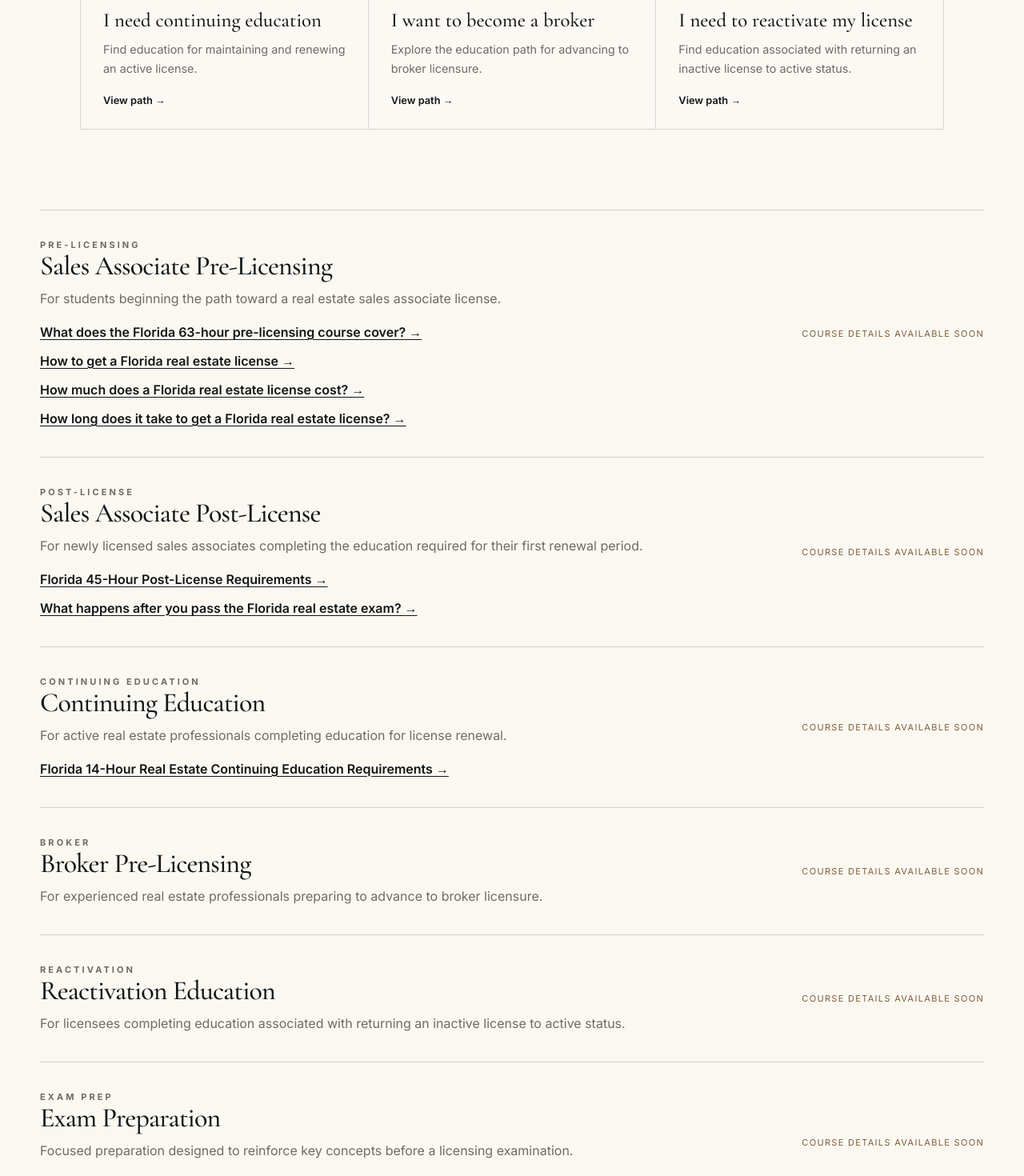
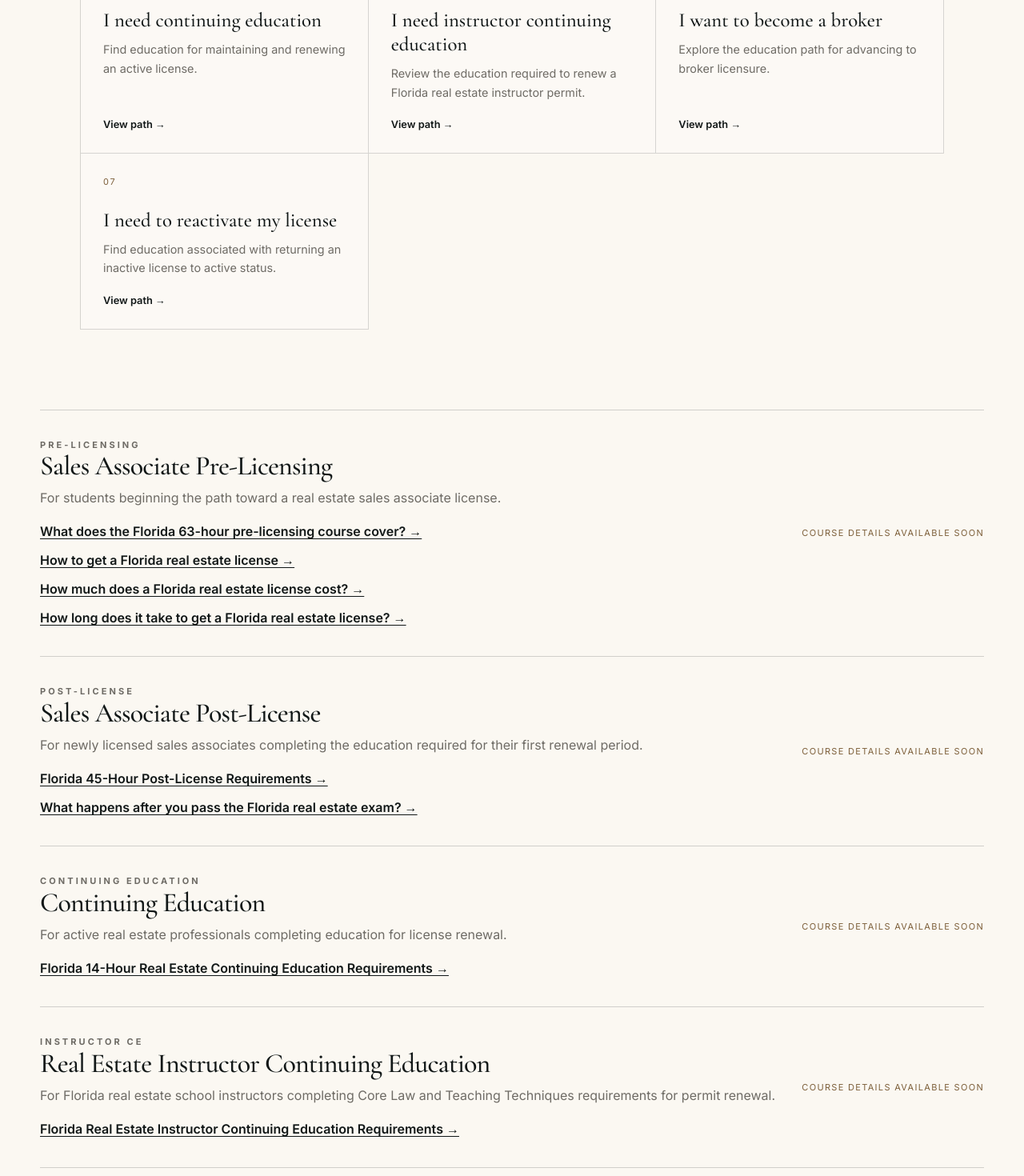
Before and after one commit to BrianLook/Greyson-Institute-Website, a Next.js app: page /courses in a window 1280 px wide. Shown: the part 2040-3510 px from the top of the page at 80% size. Built offline with nearby package versions, Linux system fonts and the light colour scheme.

Commit message:
Add instructor education to courses

```diff
--- a/app/courses/page.tsx
+++ b/app/courses/page.tsx
@@ -6,7 +6,7 @@ import { LicenseExpirationPromo } from "@/components/LicenseExpirationPromo";
 export const metadata: Metadata = {
   title: "Courses",
   description:
-    "Explore Greyson Institute online real estate education for pre-licensing, post-license, continuing education, broker education, reactivation, and exam preparation.",
+    "Explore Greyson Institute online real estate education for pre-licensing, post-license, continuing education, instructor education, broker education, reactivation, and exam preparation.",
 };
 
 const paths = [
@@ -33,6 +33,12 @@ const paths = [
     detail:
       "Find education for maintaining and renewing an active license.",
     href: "#continuing-education",
+  },
+  {
+    label: "I need instructor continuing education",
+    detail:
+      "Review the education required to renew a Florida real estate instructor permit.",
+    href: "#instructor-ce",
   },
   {
     label: "I want to become a broker",
@@ -69,6 +75,13 @@ const courses = [
     title: "Continuing Education",
     body:
       "For active real estate professionals completing education for license renewal.",
+  },
+  {
+    id: "instructor-ce",
+    eyebrow: "INSTRUCTOR CE",
+    title: "Real Estate Instructor Continuing Education",
+    body:
+      "For Florida real estate school instructors completing Core Law and Teaching Techniques requirements for permit renewal.",
   },
   {
     id: "broker",
@@ -553,6 +566,29 @@ export default function CoursesPage() {
                 </div>
               )}
 
+              {course.id === "instructor-ce" && (
+                <div
+                  style={{
+                    marginTop: "14px",
+                  }}
+                >
+                  <p style={{ margin: 0 }}>
+                    <Link
+                      href="/florida-real-estate-instructor-continuing-education"
+                      style={{
+                        textDecoration: "underline",
+                        textUnderlineOffset: "3px",
+                        fontWeight: 600,
+                        color: "#111717",
+                      }}
+                    >
+                      Florida Real Estate Instructor Continuing Education
+                      Requirements →
+                    </Link>
+                  </p>
+                </div>
+              )}
+
               {course.id === "exam-prep" && (
                 <div
                   style={{
```
